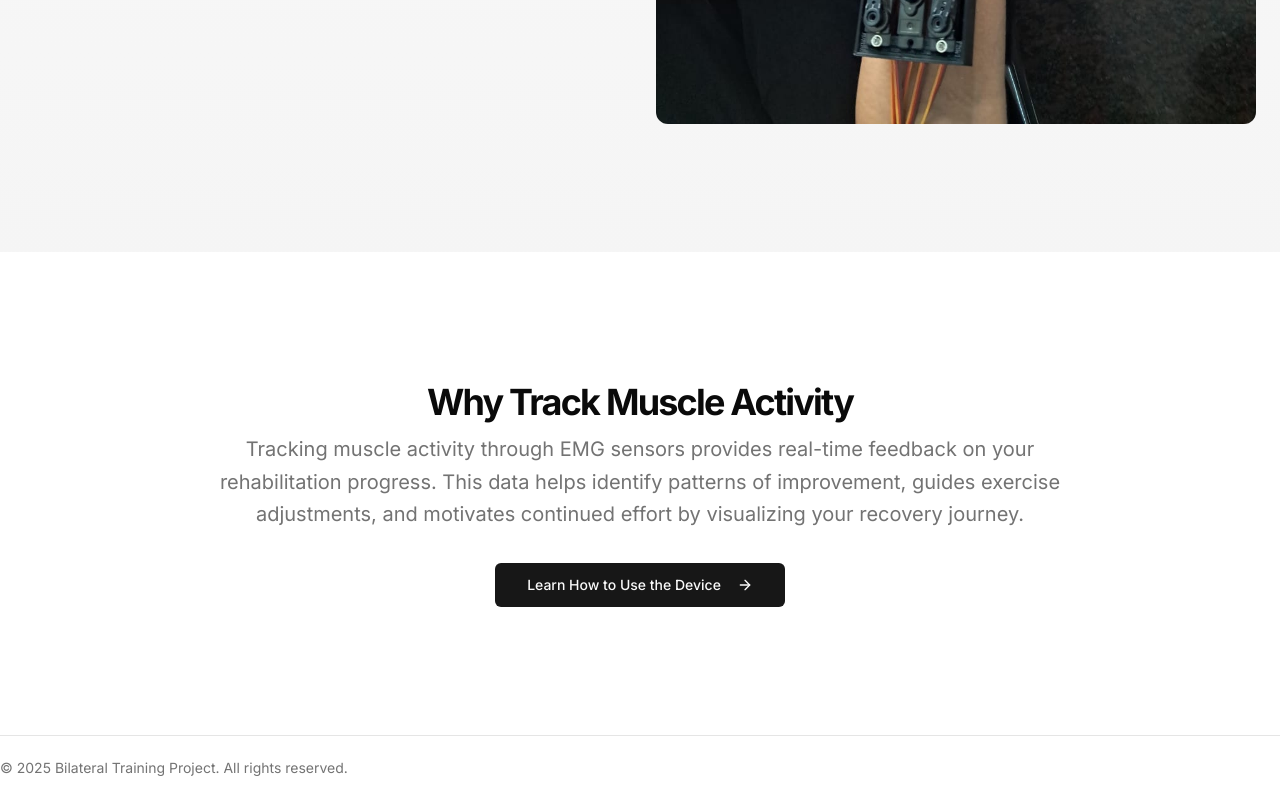
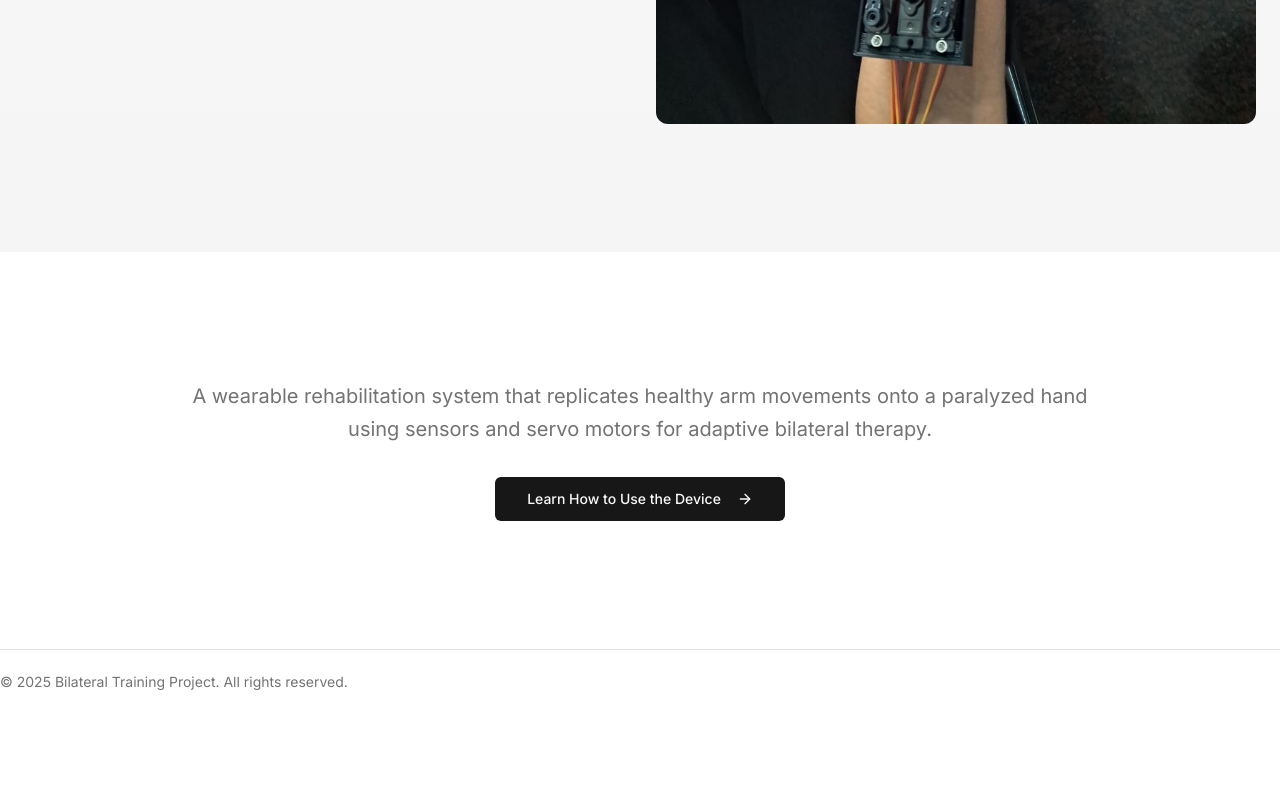
Before and after one commit to RohitAnish1/physio-track2, a Next.js app: page / in a window 1280 px wide. Shown: the part 869-1669 px from the top of the page. After the commit the page ends 1583 px from the top, so only its background shows below. Built offline with nearby package versions, Linux system fonts and the light colour scheme.

Commit message:
changed instructions

```diff
--- a/app/page.tsx
+++ b/app/page.tsx
@@ -44,11 +44,9 @@ export default function Home() {
           <div className="container px-4 md:px-6">
             <div className="flex flex-col items-center justify-center space-y-4 text-center">
               <div className="space-y-2">
-                <h2 className="text-3xl font-bold tracking-tighter md:text-4xl/tight">Why Track Muscle Activity</h2>
+
                 <p className="max-w-[900px] text-muted-foreground md:text-xl/relaxed lg:text-base/relaxed xl:text-xl/relaxed">
-                  Tracking muscle activity through EMG sensors provides real-time feedback on your rehabilitation
-                  progress. This data helps identify patterns of improvement, guides exercise adjustments, and motivates
-                  continued effort by visualizing your recovery journey.
+                A wearable rehabilitation system that replicates healthy arm movements onto a paralyzed hand using sensors and servo motors for adaptive bilateral therapy.
                 </p>
               </div>
             </div>
```
